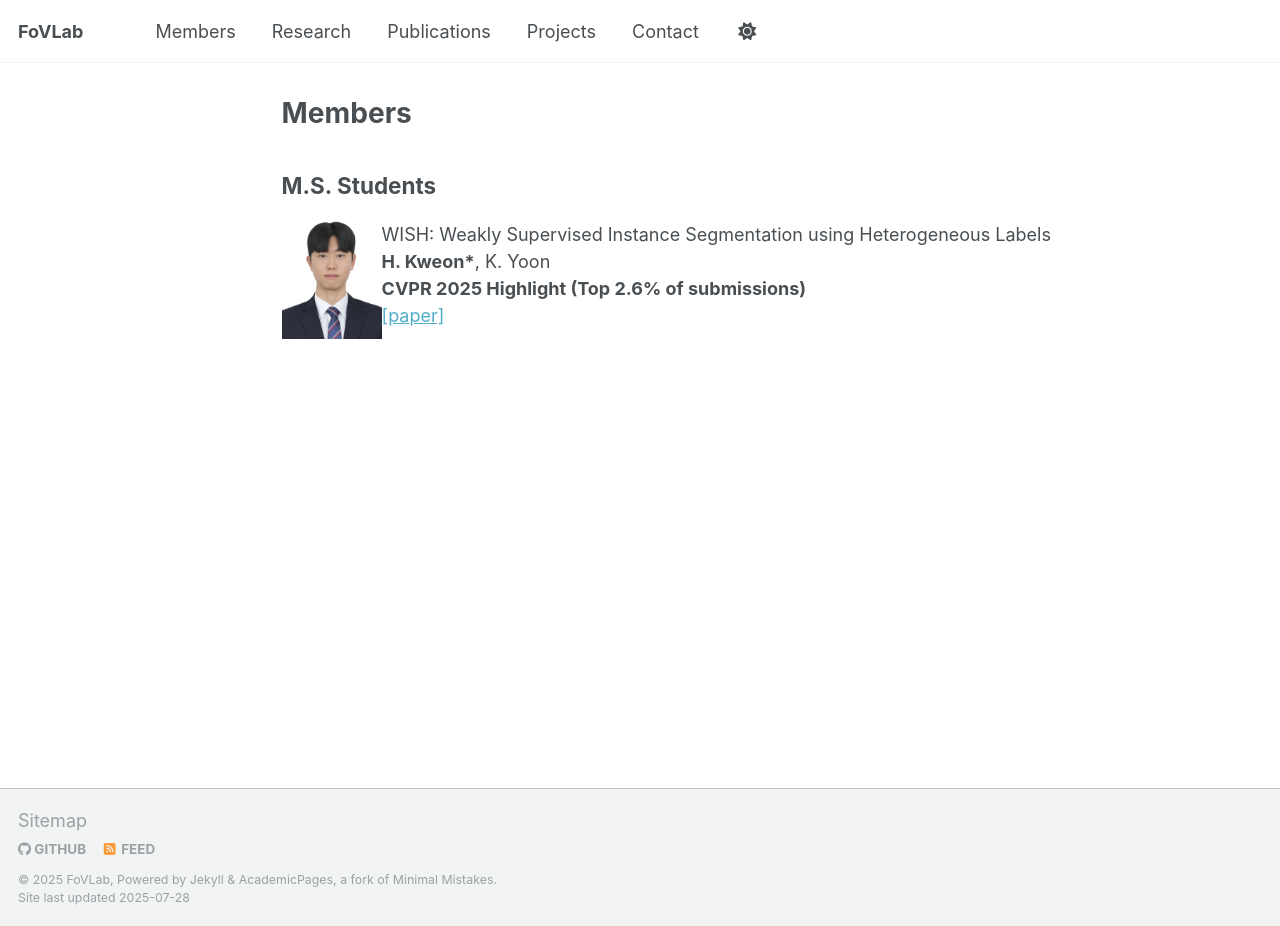
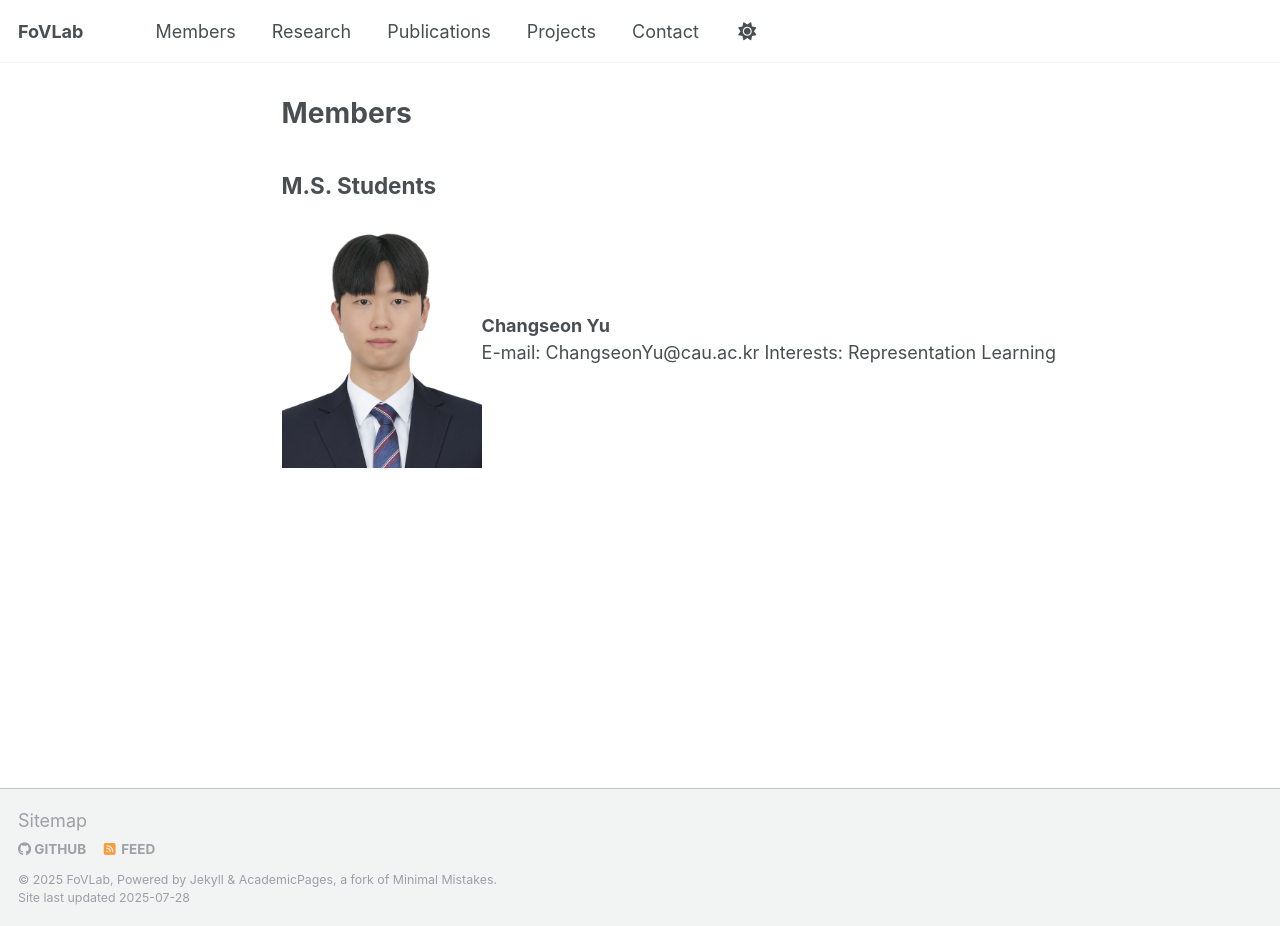
Before and after one commit to FoVLab/FoVLab.github.io, a Jekyll site: the page built from _pages/members.md, in a window 1280 px wide and 926 px high. Built offline with Jekyll 4.4.1, drawn with Linux system fonts in a browser that asks for light colours; a script that is not in the unit is left out.

Commit message:
Update members.md

```diff
--- a/_pages/members.md
+++ b/_pages/members.md
@@ -9,14 +9,13 @@ M.S. Students
 ---
 
 <div style="display: flex; align-items: center;">
-    <img src='/images/members/ChangseonYu.jpg' alt='ChangseonYu' style="width: 100px; height: auto;">
+    <img src='/images/members/ChangseonYu.jpg' alt='ChangseonYu' style="width: 200px; height: auto;">
 
     <!-- Text Content -->
     <div class="publication-info">
-        WISH: Weakly Supervised Instance Segmentation using Heterogeneous Labels<br>
-        <b>H. Kweon*</b>, K. Yoon<br>
-        <b>CVPR 2025 Highlight (Top 2.6% of submissions)</b><br>
-        <a href="TBD">[paper]</a>
+        <b>Changseon Yu</b><br>
+        E-mail: ChangseonYu@cau.ac.kr
+        Interests: Representation Learning
     </div>
 </div>
 <br/>
```
